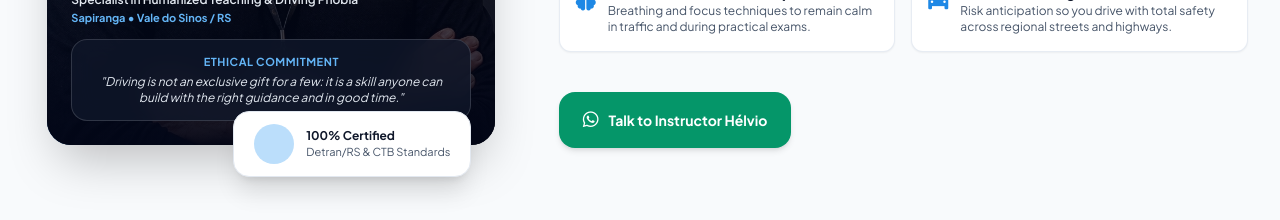
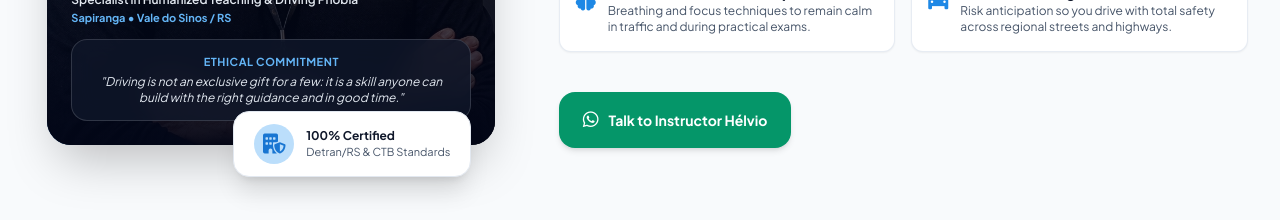
Before and after one commit to JoaoGH/instrutor-autonomo, a React (Vite) app: page / in a window 1280 px wide. Shown: the part 4740-4960 px from the top of the page. Built offline with nearby package versions, Linux system fonts and the light colour scheme; the HTML template or start-up script is replaced by a standard one.

Commit message:
fix: corrigir incone para um da versão gratuita

```diff
--- a/src/components/About.jsx
+++ b/src/components/About.jsx
@@ -55,7 +55,7 @@ export default function About() {
               {/* Badge Flutuante de Credencial */}
               <div className="absolute -bottom-8 right-4 sm:right-6 bg-white py-3 px-5 rounded-2xl shadow-xl border border-slate-200 flex items-center gap-3 z-20">
                 <div className="w-10 h-10 rounded-full bg-brand-100 text-brand-700 flex items-center justify-center font-bold">
-                  <i className="fa-solid fa-shield-check text-xl"></i>
+                  <i className="fa-solid fa-building-shield text-xl"></i>
                 </div>
                 <div>
                   <span className="block text-xs font-bold text-navy-900">
```
